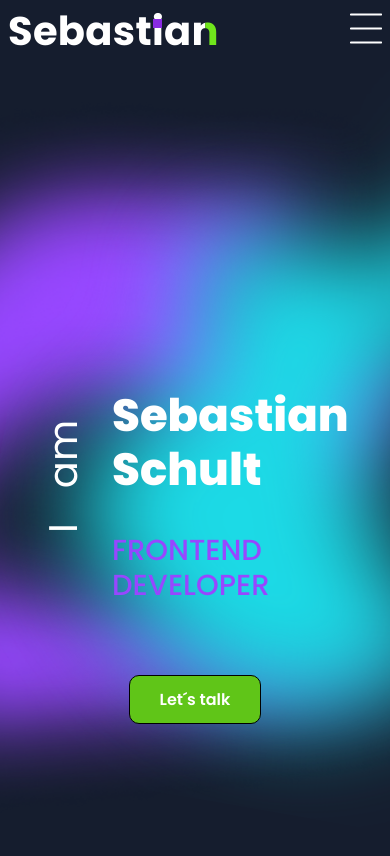
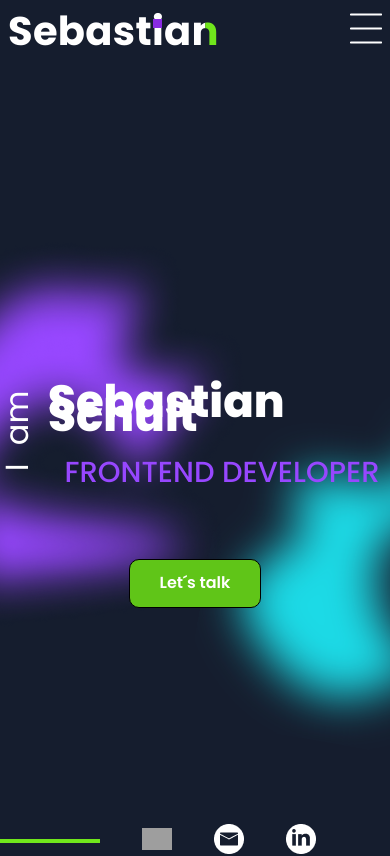
Before and after one commit to SebastianSchult/portfolioVer2, an Angular app: page / in a window 390 px wide. Shown: the top 856 px of the page. Built offline with nearby package versions, Linux system fonts and the light colour scheme; grey boxes are pictures that could not be loaded.

Commit message:
landing-page adjust resp 500px

```diff
--- a/src/app/main-content/landing-page/landing-page.component.scss
+++ b/src/app/main-content/landing-page/landing-page.component.scss
@@ -181,3 +181,65 @@
     font-size: 16px;
   }
 }
+
+@media screen and (max-width: 500px) {
+
+  .titel-box {
+    display: flex;
+    gap: 10px;
+    padding-right: 0px;
+    padding-top: 300px;
+    padding-left: 12px;
+    width: 100%;
+  }
+
+  .rotate-title {
+    margin: 0;
+    padding: 0;
+    left: 12px;
+  }
+
+  .titel {
+    margin: 0;
+    padding: 0;
+
+    h1 {
+      font-size: 45px;
+      line-height: 14px;
+    }
+
+    h2 {
+      font-size: 29px;
+      line-height: 24px
+    }
+  }
+
+  .rotate-title {
+    font-size: 32px;
+    font-weight: 200;
+    line-height: 28.4px;
+    justify-content: flex-start;
+    padding-top: 48px;
+
+    span {
+      width: 32px;
+      height: 38.4px;
+      rotate: -90deg;
+    }
+  }
+
+  .shadow-purple {
+    left: -120px;
+    top: 240px;
+    width: 373.79px;
+    height: 389.95px;
+    gap: 0px;
+  }
+
+  .shadow-blue {
+    top: 2%;
+    right: -200px;
+    width: 380px;
+    height: 1100px;
+  }
+}
```
